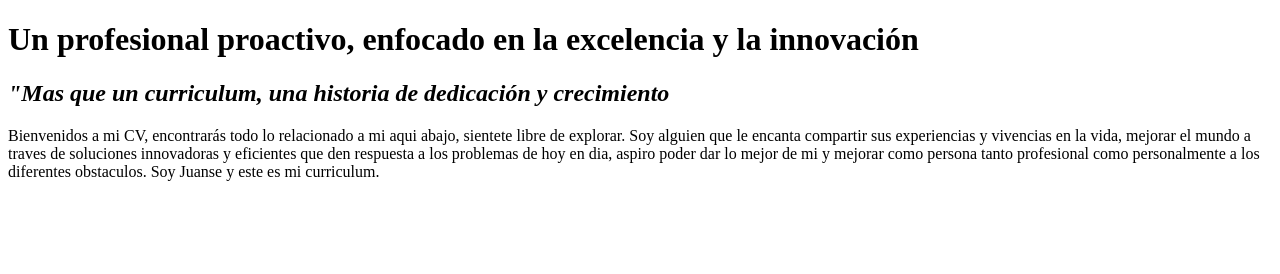
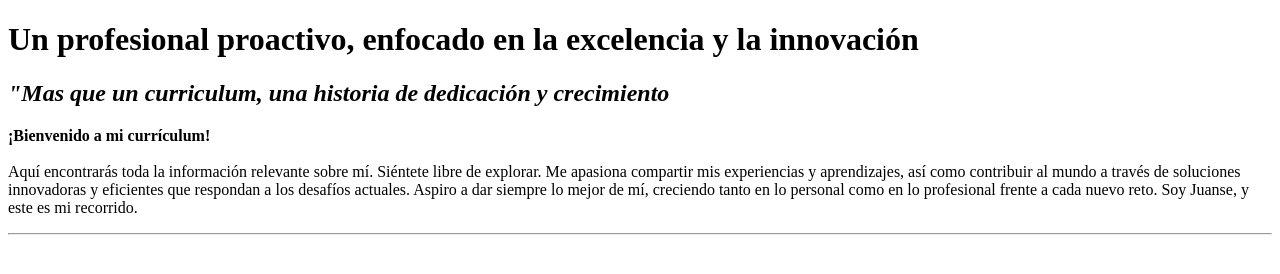
Before and after one commit to Sebas404040/Sebas404040.github.io, a plain HTML site: page index.html in a window 1280 px wide. Drawn offline with Linux system fonts and the light colour scheme.

Commit message:
style: :zap: Improving of presentation
presentation redaction improved in the html file

none

```diff
--- a/index.html
+++ b/index.html
@@ -1,5 +1,6 @@
 <!DOCTYPE html>
 <html lang="en">
+
 <head>
     <meta charset="UTF-8">
     <meta name="viewport" content="width=device-width, initial-scale=1.0">
@@ -13,13 +14,20 @@
             <em>"Mas que un curriculum, una historia de dedicación y crecimiento</em>
         </h2>
         <p>
-            Bienvenidos a mi CV, encontrarás todo lo relacionado a mi aqui abajo, sientete libre de explorar. Soy alguien que le
-            encanta compartir sus experiencias y vivencias en la vida, mejorar el mundo a traves de soluciones innovadoras y eficientes
-            que den respuesta a los problemas de hoy en dia, aspiro poder dar lo mejor de mi y mejorar como persona tanto profesional
-            como personalmente a los diferentes obstaculos. Soy Juanse y este es mi curriculum.
+            <strong>¡Bienvenido a mi currículum!</strong> <br><br>
+            Aquí encontrarás toda la información relevante sobre mí. Siéntete libre de explorar.
+
+            Me apasiona compartir mis experiencias y aprendizajes, así como contribuir al mundo a través de soluciones
+            innovadoras y eficientes que respondan a los desafíos actuales. Aspiro a dar siempre lo mejor de mí,
+            creciendo tanto en lo personal como en lo profesional frente a cada nuevo reto.
+
+            Soy Juanse, y este es mi recorrido.
         </p>
+        <hr>
     </header>
 </head>
+
 <body>
 </body>
+
 </html>
```
